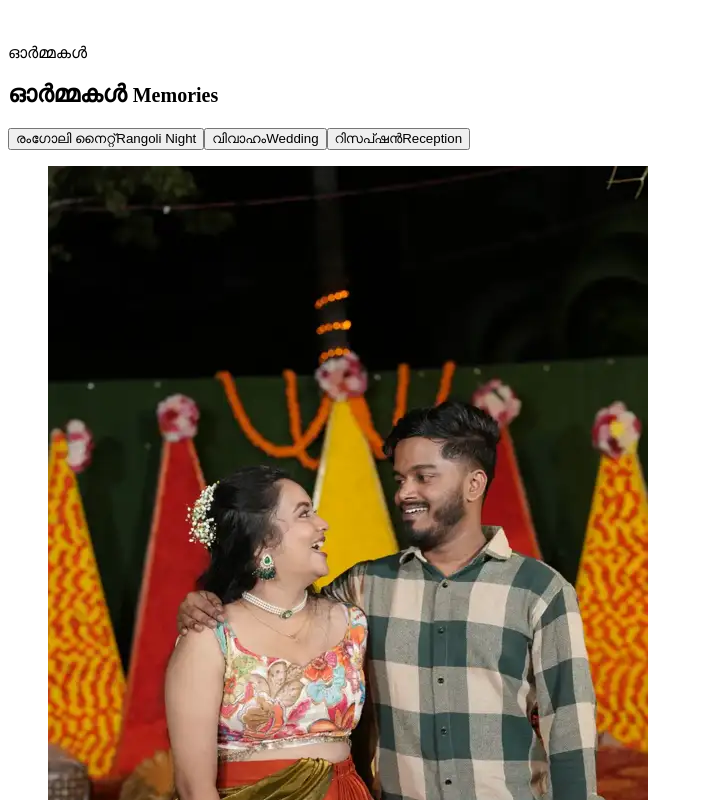
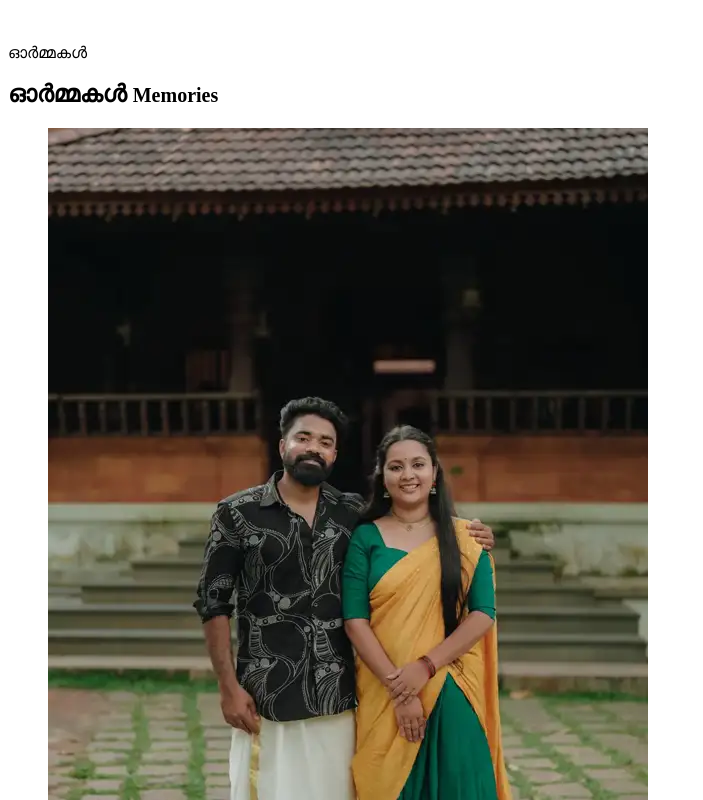
Before and after one commit to Vishnu-comp/Unknown0, a React (Vite) app: page / in a window 1280 px wide. Shown: the part 2740-3540 px from the top of the page, without its empty margins (0-703 px from the left). Built offline with nearby package versions, Linux system fonts and the light colour scheme; the HTML template or start-up script is replaced by a standard one; a web font is replaced by a local one.

Commit message:
Featured first photo, tabs order

```diff
--- a/src/App.jsx
+++ b/src/App.jsx
@@ -20,7 +20,7 @@ import p9 from '../img/dsc05575.svg'
 
 const photos = [
   { ev: 'wedding', src: p1, alt: 'Couple walking hand in hand wearing fresh leaf garlands' },
-  { ev: 'wedding', src: p2, alt: 'Amrutha and Nithin on a stone courtyard' },
+  { ev: 'first', src: p2, alt: 'Amrutha and Nithin on a stone courtyard' },
   { ev: 'wedding', src: p3, alt: 'The couple seated before the lamp' },
   { ev: 'wedding', src: p4, alt: 'Family on stage around the lamp' },
   { ev: 'wedding', src: p5, alt: 'Close portrait with garlands' },
@@ -377,6 +377,11 @@ function Events() {
       <Reveal as="h2" className="ml">
         ഓർമ്മകൾ <small>Memories</small>
       </Reveal>
+      <Reveal className="featured">
+        <Tilt>
+          <img src={p2} alt="Amrutha and Nithin on a stone courtyard" />
+        </Tilt>
+      </Reveal>
       <div className="tabs" role="tablist">
         {EVENTS.map((e) => (
           <button key={e.id} role="tab" aria-selected={tab === e.id} className={tab === e.id ? 'on' : ''} onClick={() => setTab(e.id)}>
```
